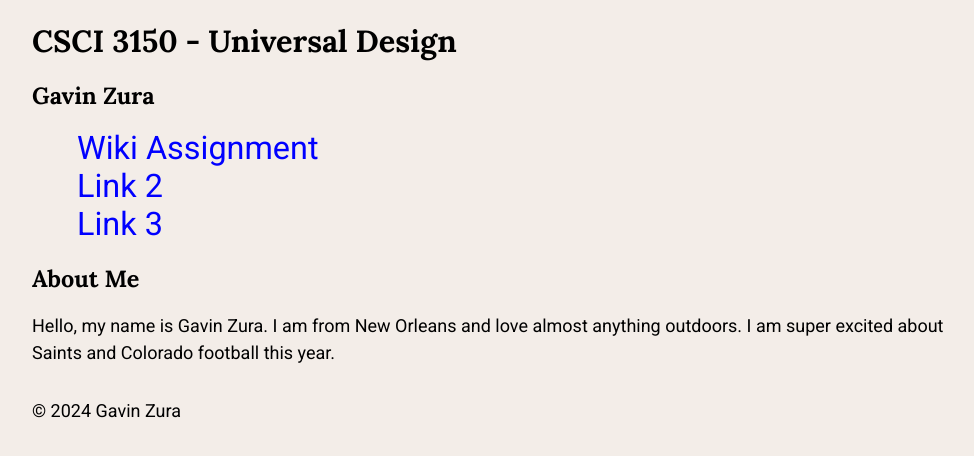
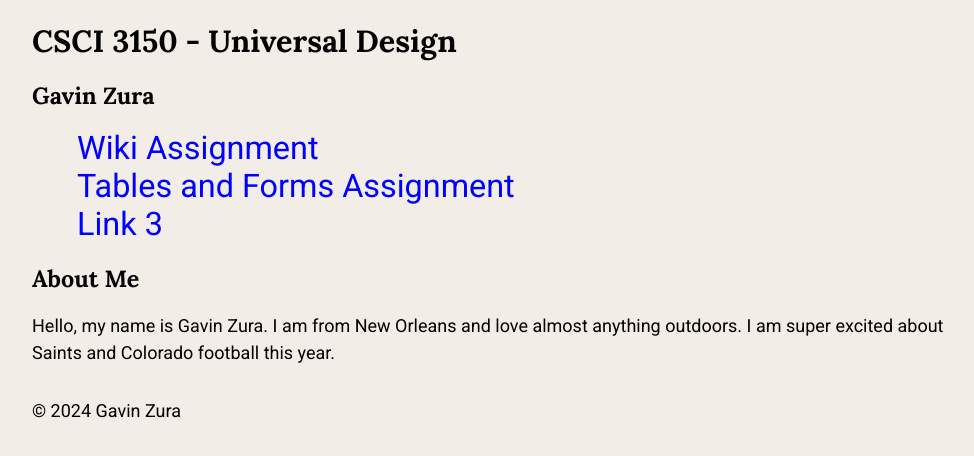
Before and after one commit to GavinZura1/universalDesign, a plain HTML site: page index.html in a window 1280 px wide. Shown: the whole page, without its empty margins (128-1102 px from the left). Drawn offline with Linux system fonts and the light colour scheme.

Commit message:
changed Link 2 to assignment name

```diff
--- a/index.html
+++ b/index.html
@@ -16,7 +16,7 @@
             <h2 class="sr-only">Main Navigation</h2>
             <ul>
                 <li><a href="wiki-assignment.html">Wiki Assignment</a></li>
-                <li><a href="tables-forms-assignment.html">Link 2</a></li>
+                <li><a href="tables-forms-assignment.html">Tables and Forms Assignment</a></li>
                 <li><a href="#">Link 3</a></li>
             </ul>
         </nav>
```
